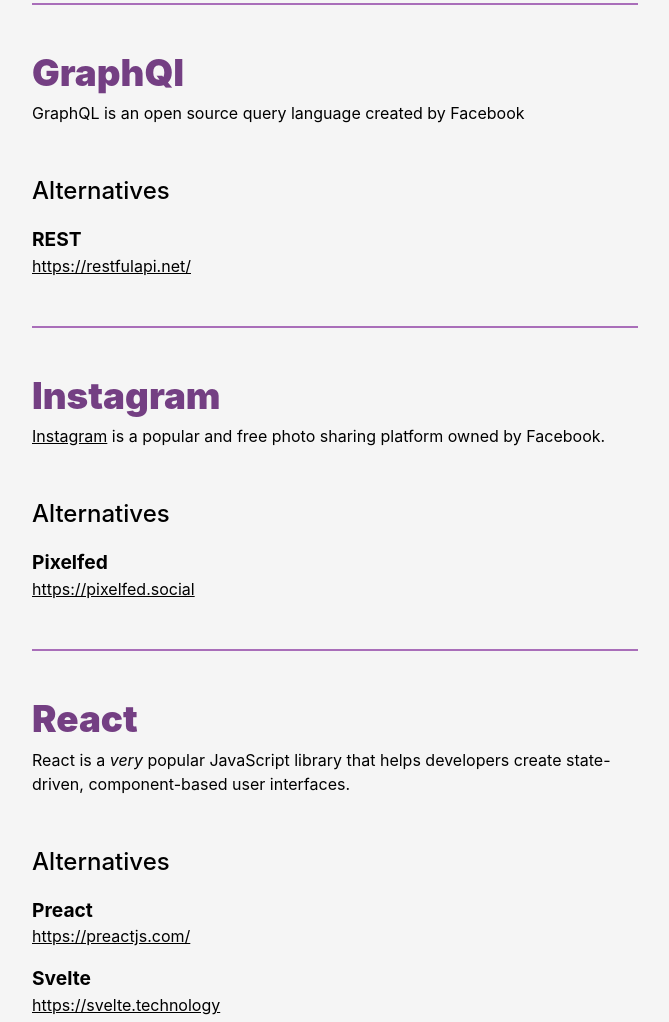
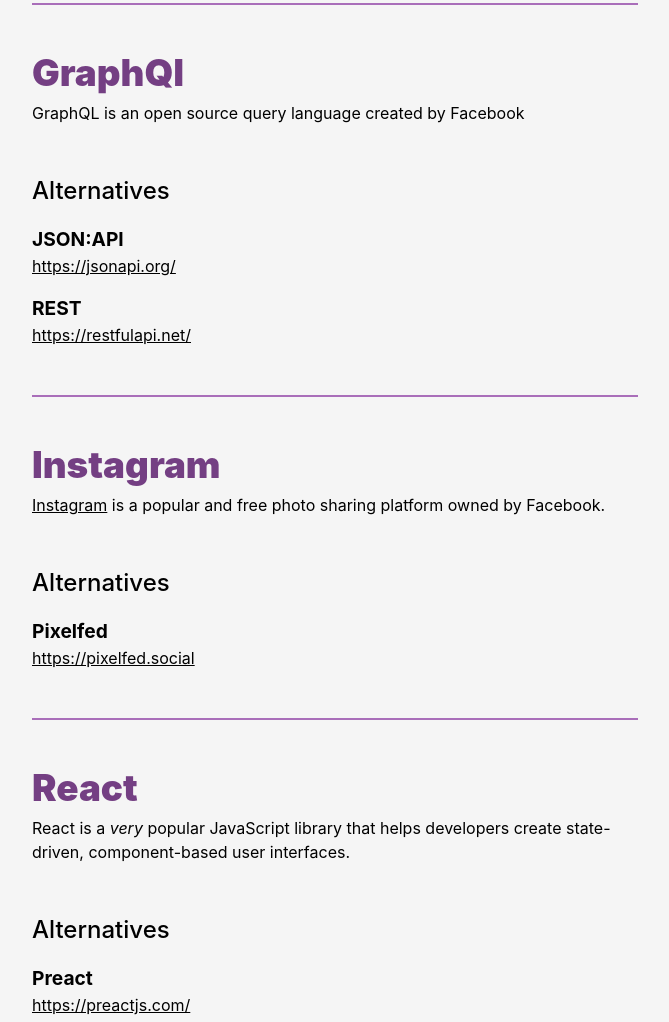
Before and after one commit to Andy-set-studio/npm-uninstall-facebook, an Eleventy site: page index.md in a window 1280 px wide. Shown: the part 1209-2231 px from the top of the page, without its empty margins (0-669 px from the left). Built offline with nearby package versions, Linux system fonts and the light colour scheme; Eleventy itself is replaced by a stand-in of ours; files that its build step writes are made by us from their sources.

Commit message:
Add JSONAPI alternative to GraphQL

```diff
--- a/items/graphql.md
+++ b/items/graphql.md
@@ -2,6 +2,8 @@
 title: 'GraphQl'
 slug: 'graphql'
 alternatives:
+  - title: 'JSON:API'
+    link: 'https://jsonapi.org/'
   - title: 'REST'
     link: 'https://restfulapi.net/'
 ---
```
